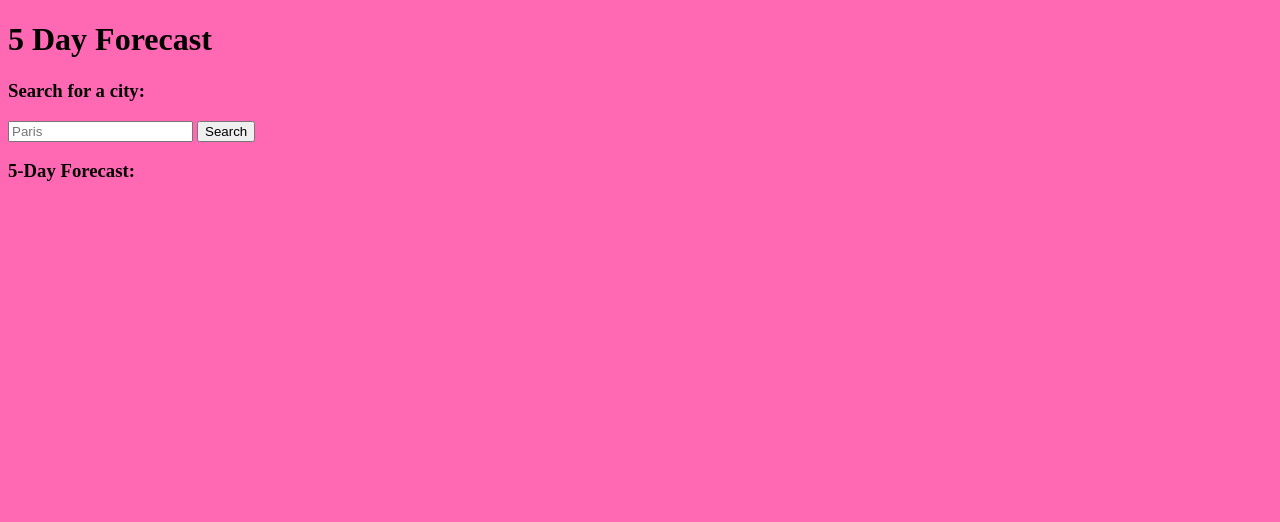
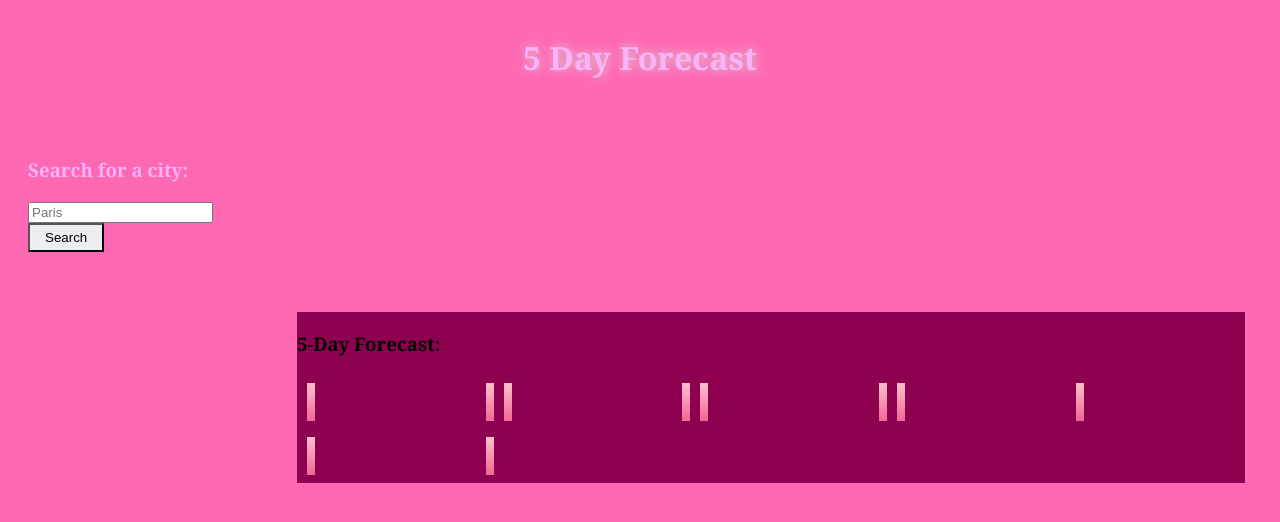
Before and after one commit to uraniumrainbow/Maximillian-5-day-forecast, a plain HTML site: page index.html in a window 1280 px wide. Drawn offline with nearby package versions, Linux system fonts and the light colour scheme.

Commit message:
my best attempt at css

```diff
--- a/assets/style.css
+++ b/assets/style.css
@@ -1,3 +1,92 @@
 body {
     background-color: hotpink;
 }
+
+button {
+    padding: 5px 15px;
+    background-color: rgb(237, 237, 243);
+
+}
+button:hover{
+    background-color: rgb(202, 202, 207);
+}
+
+header {
+    color: #fab2f9;
+    size: 100px;
+    text-align: center;
+    font-family: Georgia, 'Times New Roman', Times, serif;
+    text-shadow: rgb(212, 209, 209) 1px 0 10px;
+    background: hotpink;
+    margin-bottom: 10px;
+    padding-top: 7px;
+    padding-bottom: 7px;
+}
+
+aside {
+    margin-right: 20px;
+    color: #fab2f9;
+    padding: 20px;
+    clear: both;
+    float: left;
+    width: 20%;
+    height: 100%;
+    font-family: Georgia, 'Times New Roman', Times, serif;
+    background-color: var(--primary);
+}
+
+#topSide {
+    border-bottom: 3px solid whitesmoke;
+}
+
+.CityDet {
+    display: inline-block;
+    width: 75%;
+    border: inset var(--primary) 5px;
+    font-family: Georgia, 'Times New Roman', Times, serif;
+
+}
+
+.TextCont {
+    text-align: center;
+    color: white;
+}
+
+#cityName {
+    margin: 0;
+    padding-bottom: 10px;
+    font-size: 35px;
+    background: hotpink;
+
+}
+
+
+.WeatherCards {
+    float: right;
+    display:inline-table;
+    margin-right: 27px;
+    width: 75%;
+    background-color: #8d0150;
+    border: inset var(--primary) 5px;
+    font-family: Georgia, 'Times New Roman', Times, serif;
+}
+
+.forecastCard{
+    color: black;
+    margin-top: 0px;
+    text-align: center;
+    font-family: Georgia, 'Times New Roman', Times, serif;
+    justify-content: space-between;
+    border: 8px solid;
+    border-image: linear-gradient(to bottom, pink, rgb(240,104,150)) 0 1;
+    margin-left: 10px;
+    width:18%;
+    float: left;
+    flex-wrap: nowrap;
+    flex-direction: row;
+}
+
+.ClearHistory{
+    margin-left: 10px;
+    float:left;
+}
```
